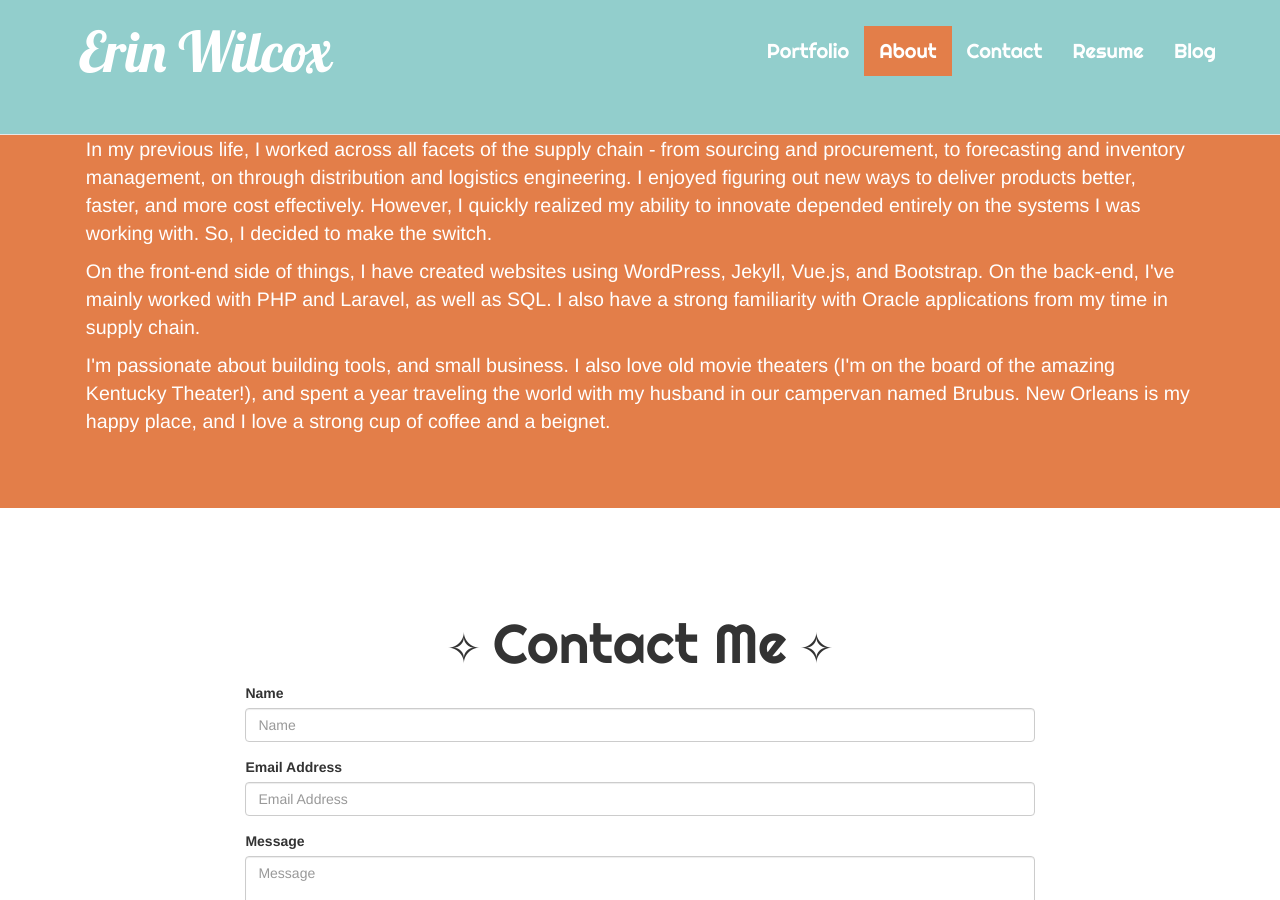
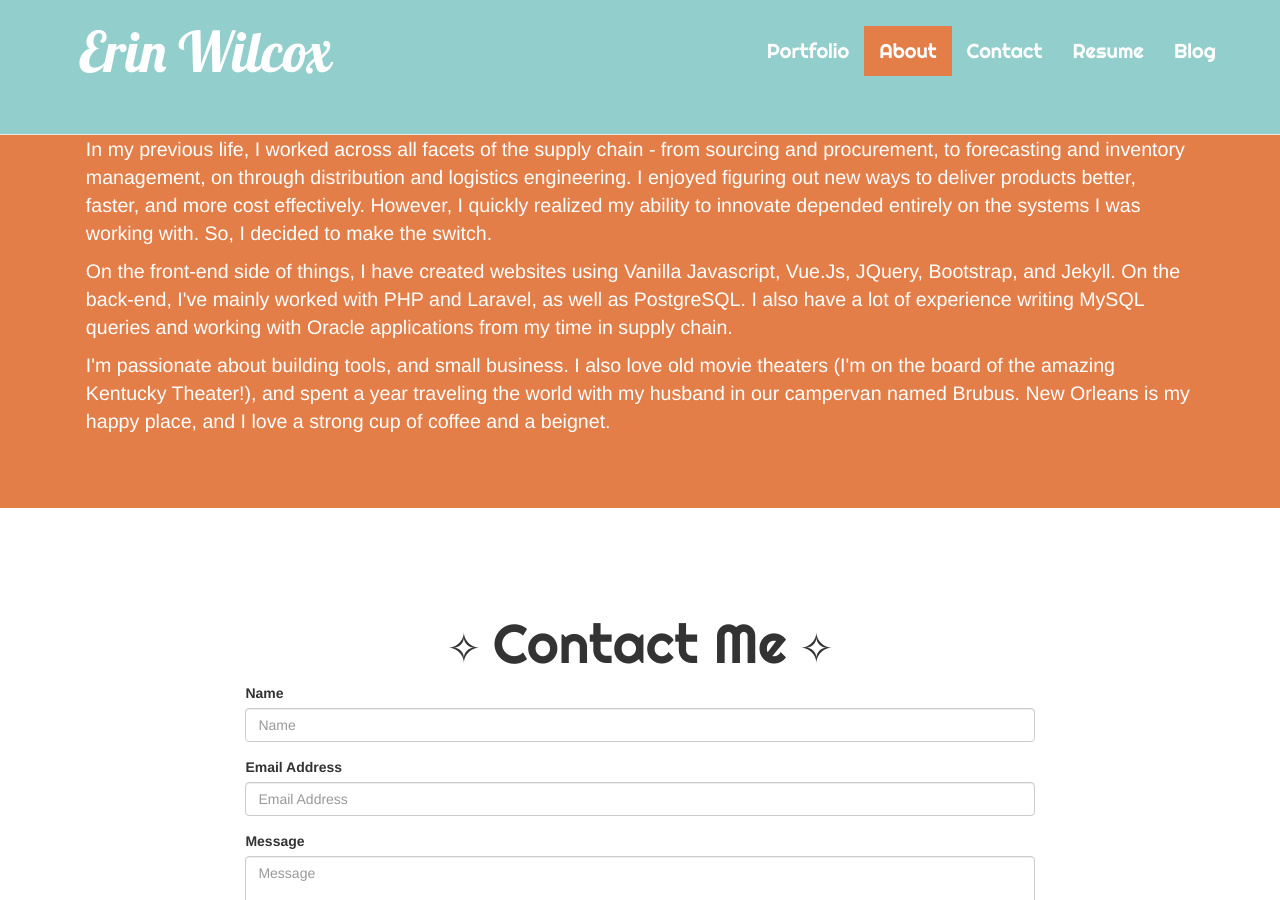
Before and after one commit to brookin8/brookin8.github.io, a Jekyll site: the page built from index.html, in a window 1280 px wide and 900 px high, scrolled down 3543 px. Built offline with Jekyll 4.4.1, drawn with Linux system fonts in a browser that asks for light colours; nearby versions of some CDN libraries; some web fonts are replaced.

Commit message:
Altered about me

```diff
--- a/index.html
+++ b/index.html
@@ -226,7 +226,7 @@ permalink: /
 								<p>In my previous life, I worked across all facets of the supply chain - from sourcing and procurement, to forecasting and inventory management, on through distribution and logistics engineering. I enjoyed figuring out new ways to deliver products better, faster, and more cost effectively. However, I quickly realized my ability to innovate depended entirely on the systems I was working with. So, I decided to make the switch.</p>
 
 								<p>
-								On the front-end side of things, I have created websites using WordPress, Jekyll, Vue.js, and Bootstrap. On the back-end, I've mainly worked with PHP and Laravel, as well as SQL. I also have a strong familiarity with Oracle applications from my time in supply chain.
+								On the front-end side of things, I have created websites using Vanilla Javascript, Vue.Js, JQuery, Bootstrap, and Jekyll. On the back-end, I've mainly worked with PHP and Laravel, as well as PostgreSQL. I also have a lot of experience writing MySQL queries and working with Oracle applications from my time in supply chain.
 								</p>
 
 								<p style="padding-bottom:5%;">I'm passionate about building tools, and small business. I also love old movie theaters (I'm on the board of the amazing Kentucky Theater!), and spent a year traveling the world with my husband in our campervan named Brubus. New Orleans is my happy place, and I love a strong cup of coffee and a beignet.</p>
```
